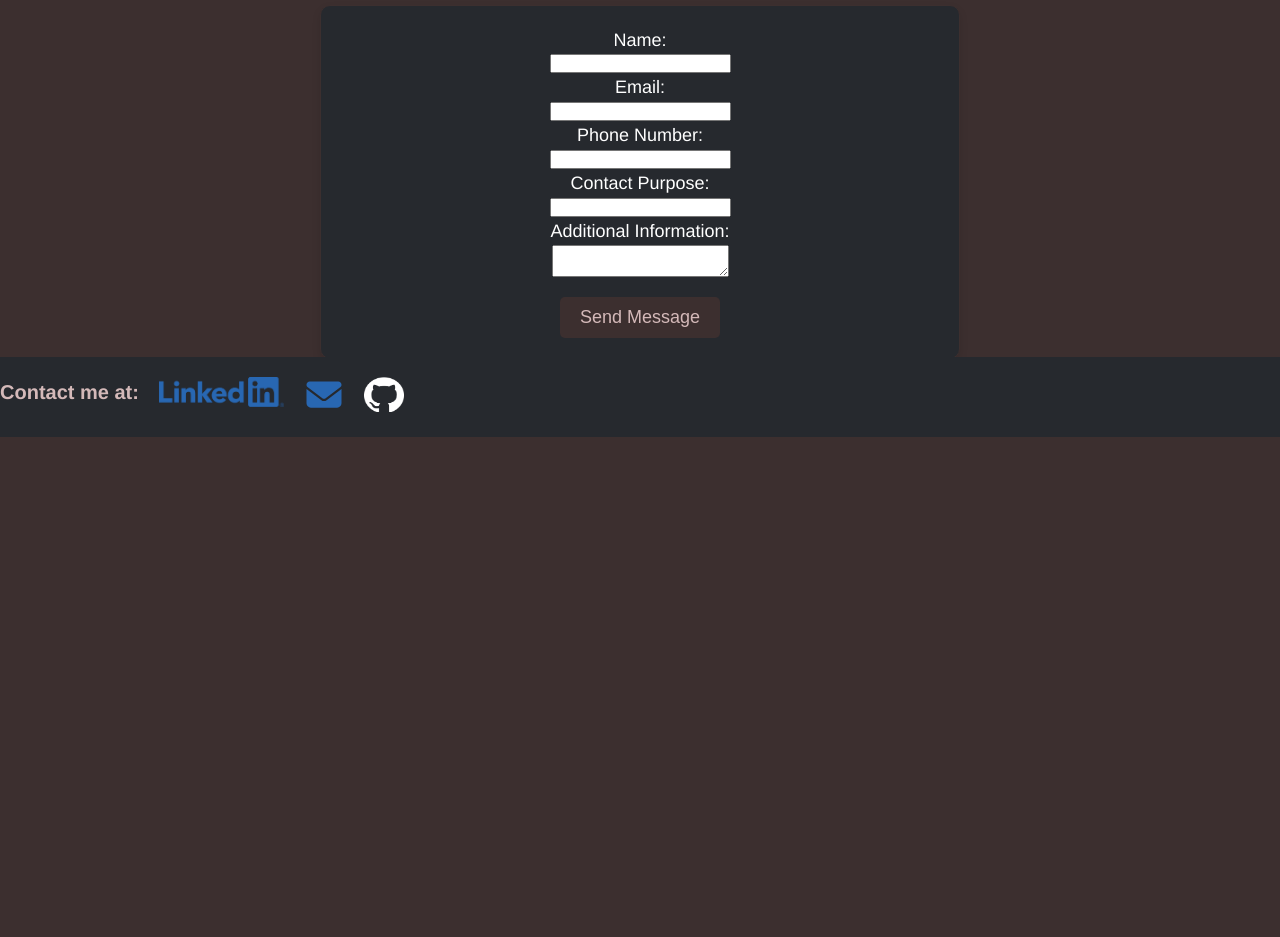
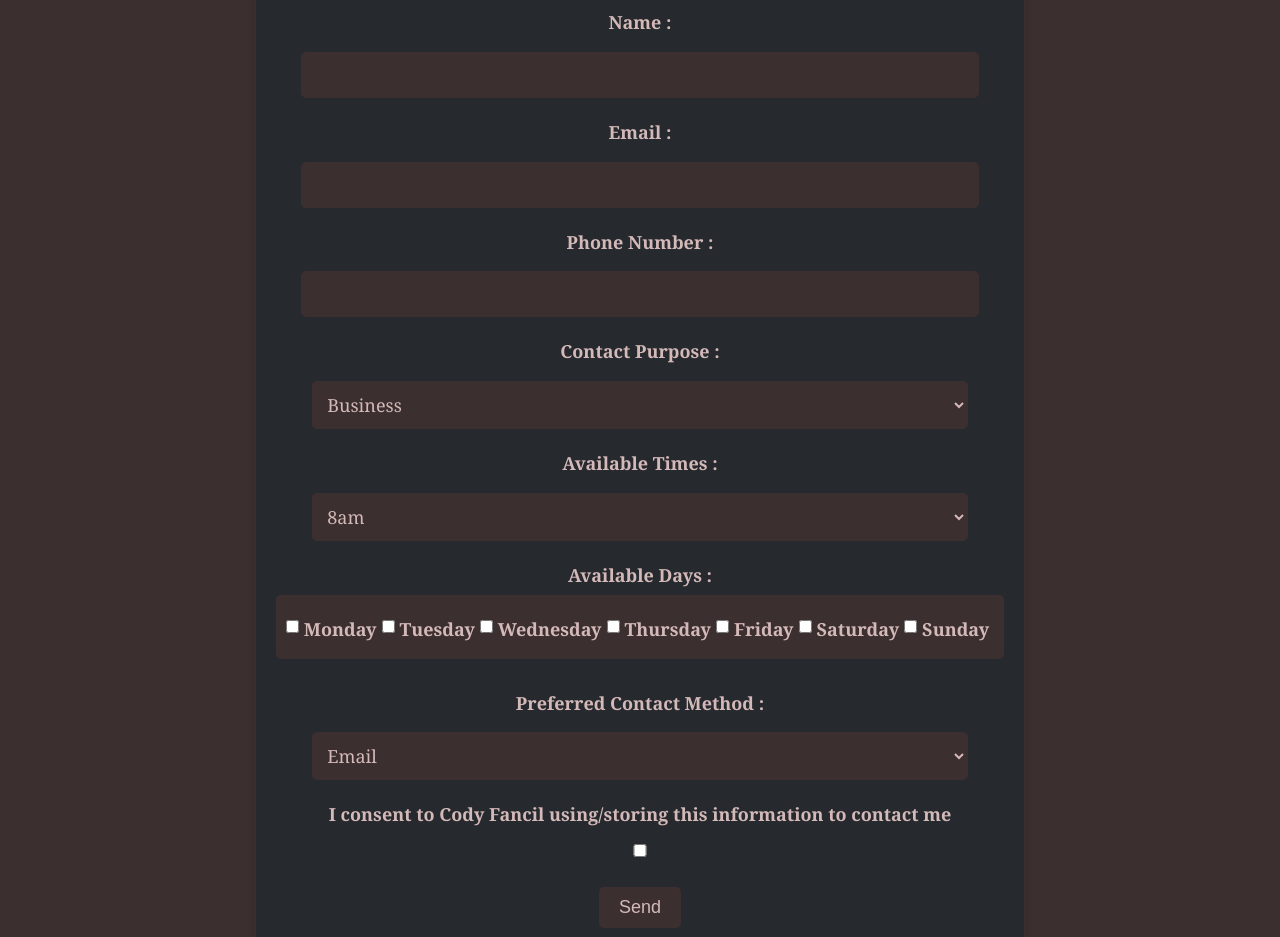
Before and after one commit to Crunchyroll01/Portfolio, a plain HTML site: page contact.html in a window 1280 px wide. Shown: the part 363-1300 px from the top of the page. Before the commit the page ends 822 px from the top, so only its background shows below. Drawn offline with Linux system fonts and the light colour scheme.

Commit message:
large CSS changes with header, footer, headings, etc + home and contact page overhaul

```diff
--- a/contact.html
+++ b/contact.html
@@ -28,29 +28,71 @@ Cody Fancil
             </ul>
         </nav>
     </header>
-
-    <h1 id="contactheading">Contact Me With This Form</h1>
+<div id="innercontent">
+    <h1 id="contactheading">Contact Me</h1>
     <p id="contactparagraph">Sometimes I am unable to answer immediately. <br> Feel free to leave your contact information and I will reach you.<br>
     Include your name, email, phone, intent, and any additional information. <br>Thank you!</p>
 <form>
-    <label for="name">Name:</label>
+    <label for="name">Name :</label>
     <input type="text" id="name" name="name" required>
 
-    <label for="email">Email:</label>
+    <label for="email">Email :</label>
     <input type="email" id="email" name="email" required>
 
-    <label for="phone">Phone Number:</label>
+    <label for="phone">Phone Number :</label>
     <input id="phone" name="phone" required></input>
 
-    <label for="purpose">Contact Purpose:</label>
-    <input id="purpose" name="purpose" required></input>
+    <label for="purpose">Contact Purpose :</label>
+    <select id="purpose" name="purpose" required>
+        <option value="business">Business</option>
+        <option value="personal">Personal</option>
+    </select>
+    <label for="time">Available Times :</label>
+    <select id="time" name="time" required>
+        <option value="8am">8am</option>
+        <option value="9am">9am</option>
+        <option value="10am">10am</option>
+        <option value="11am">11am</option>
+        <option value="12pm">12pm</option>
+        <option value="1pm">1pm</option>
+        <option value="2pm">2pm</option>
+        <option value="3pm">3pm</option>
+        <option value="4pm">4pm</option>
+        <option value="5pm">5pm</option>
+        <option value="6pm">6pm</option>
+    </select>
 
-    <label for="Information">Additional Information:</label>
-    <textarea id="Information" name="Information"></textarea>
+    <label for="day">Available Days :</label>
+    <div id="dayform">
+        <input type="checkbox" id="monday" name="day" value="Monday">
+        <label for="monday">Monday</label>
+        <input type="checkbox" id="tuesday" name="day" value="Tuesday">
+        <label for="tuesday">Tuesday</label>
+        <input type="checkbox" id="wednesday" name="day" value="Wednesday">
+        <label for="wednesday">Wednesday</label>
+        <input type="checkbox" id="thursday" name="day" value="Thursday">
+        <label for="thursday">Thursday</label>
+        <input type="checkbox" id="friday" name="day" value="Friday">
+        <label for="friday">Friday</label>
+        <input type="checkbox" id="saturday" name="day" value="Saturday">
+        <label for="saturday">Saturday</label>
+        <input type="checkbox" id="sunday" name="day" value="Sunday">
+        <label for="sunday">Sunday</label>
+    </div>
 
-    <button type="submit" id="formbutton">Send Message</button>
+    <label for="preferred">Preferred Contact Method :</label>
+    <select id="preferred" name="preferred" required>
+        <option value="email">Email</option>
+        <option value="call">Call</option>
+        <option value="text">Text</option>
+    </select>
+
+    <label for="consent">I consent to Cody Fancil using/storing this information to contact me</label>
+    <input type="checkbox" id="consent" name="consent" required>
+
+    <button type="submit" id="formbutton">Send</button>
 </form>
-
+</div>
     <div id="footersection">
         <footer>
             <p>Contact me at:</p>
@@ -62,5 +104,6 @@ Cody Fancil
                 </ul>
             </nav>
         </footer>
+    </div>
 </body>
 </html>
--- a/website.css
+++ b/website.css
@@ -5,7 +5,10 @@
 header{
     background-color: rgb(38, 41, 46);
     width: 100%;
-    justify-content: left;
+    font-family: Georgia, 'Times New Roman', Times, serif;
+    top: 0;
+    position: fixed;
+    height: 80px;
 }
 header > nav {
     display: flex;
@@ -17,7 +20,6 @@ header > nav > p {
     margin: 0;
     font-size: 24px;
     font-weight: bold;
-    font-family:'Franklin Gothic Medium', 'Arial Narrow', Arial, sans-serif
 }
 header > nav > ul {
     display: flex;
@@ -29,13 +31,22 @@ header > nav > ul {
     font-size: 20px;
 }
 body{
+    display: flex;
+    flex-direction: column;
+    min-height: 100vh;
     background-color: rgb(60,47,47);
     line-height: 1.5;
+    a{
+        color: rgb(40, 103, 178);
+        text-decoration: underline;
+        font-family: Georgia, 'Times New Roman', Times, serif;
+        font-size: 20px;
+    }
     h1{
     text-align: center;
     font-family: Georgia, 'Times New Roman', Times, serif;
     font-size: 40px;
-    margin-top: 5px;
+    padding-top: 20px;
     }
 
     h2{
@@ -45,17 +56,27 @@ body{
         margin-bottom: 20px;
     }
 }
-.tessa-container {
-    display: flex;
-    flex-direction: row;
-    align-items: left;
-    margin: 20px auto;
-    text-align: center;
-}
 body, h1, h2, p,body>footer>p{
     color: rgb(212, 185, 185);
     justify-content: center;
     font-family: Georgia, 'Times New Roman', Times, serif
+}
+footer{
+    width: 100%;
+    background-color:  rgb(38, 41, 46);
+    justify-content: left;
+    position: static;
+    display: flex;
+    flex-direction: row;
+    height: 40px;
+    padding-top: 20px;
+    padding-bottom: 10px;
+    font-family: Georgia, 'Times New Roman', Times, serif;
+    font-size: 20px;
+    color: rgb(212, 185, 185);
+    font-size: 20px;
+    font-weight: bold;
+    margin-top: auto;
 }
 footer>nav>ul{
     display: flex;
@@ -63,25 +84,6 @@ footer>nav>ul{
     gap: 20px;
     margin:0 20px;
     list-style-type: none;
-}
-footer{
-    position: fixed;
-    width: 100%;
-    background-color:  rgb(38, 41, 46);
-    justify-content: left;
-    left: 0%;
-    bottom: 0%;
-    display: flex;
-    flex-direction: row;
-    height: 60px;
-    padding-top: 20px;
-}
-footer>p{
-    margin: 0;
-    font-size: 20px;
-    font-weight: bold;
-    font-family:'Franklin Gothic Medium', 'Arial Narrow', Arial, sans-serif;
-    color: rgb(212, 185, 185);
 }
 #emaillink, #phonelink {
     color: white;
@@ -104,13 +106,6 @@ footer>p{
     height: auto;
     border-radius: 50%;
 }
-#tess1 {
-    display: flex;
-    margin: 0 auto;
-    width: 300px;
-    height: auto;
-    border-radius: 20%;
-}
 form{
     display: flex;
     flex-direction: column;
@@ -118,18 +113,53 @@ form{
     margin: 100px auto;
     margin-top: 40px;
     max-width: 800px;
-    max-height: 800px;
     padding: 20px;
     background-color: rgb(38, 41, 46);
     border-radius: 10px;
     box-shadow: 0 4px 8px rgba(0, 0, 0, 0.1);
     color: white;
-    font-family: 'Franklin Gothic Medium', 'Arial Narrow', Arial, sans-serif;
+    font-family: Georgia, 'Times New Roman', Times, serif;
     font-size: 18px;
     line-height: 1.6;
     border: 1px solid rgb(60,47,47);
     box-sizing: border-box;
-    width: 50%;
+    input,select{
+        width: 90%;
+        padding: 10px;
+        margin: 10px 0;
+        border-radius: 5px;
+        border: 1px solid rgb(60,47,47);
+        background-color: rgb(60,47,47);
+        color: rgb(212, 185, 185);
+        font-size: 18px;
+        font-family: Georgia, 'Times New Roman', Times, serif;
+    }
+    @media (max-width: 600px) {
+        width: 90%;
+        padding: 10px;
+    }
+    label {
+        font-weight: bold;
+        color: rgb(212, 185, 185);
+        margin-top: 5px;
+        font-size: 18px;
+        padding: 5px;
+    }
+}
+#dayform {
+    display: flex;
+    justify-content: center;
+    align-items: center;
+    margin-bottom: 20px;
+    background-color: rgb(60,47,47);
+    color: rgb(212, 185, 185);
+    border: none;
+    font-size: 18px;
+    padding: 10px;
+    cursor: pointer;
+    border-radius: 5px;
+    width: 100%;
+    box-sizing: border-box;
 }
 #contactparagraph {
     text-align: center;
@@ -141,9 +171,7 @@ form{
 #contactheading {
     text-align: center;
     font-family:Georgia, 'Times New Roman', Times, serif;
-    font-size: 35px;
-    padding-top: 50px;
-    margin-top: 60px 0px;
+    font-size: 40px;
 }
 #formbutton {
     background-color: rgb(60,47,47);
@@ -173,3 +201,47 @@ form{
     text-decoration: none;
     font-size: 20px;
 }
+#navlist> li > a:hover {
+    color: rgb(40, 103, 178);
+    text-decoration: underline;
+}
+#innercontent {
+    max-width: 85%;
+    margin: 0 auto;
+    flex: 1 0 auto;
+}
+#homecontent1, #homecontent2 {
+    display: flex;
+    flex-direction: row;
+    align-items: center;
+    justify-content: space-between;
+    width: 100%;
+    box-shadow: 0 4px 8px rgba(0, 0, 0, 0.1);
+    background-color: rgb(212, 185, 185);
+    font-family: Georgia, 'Times New Roman', Times, serif;
+    font-size: 20px;
+    line-height: 1.6;
+    padding: 20px;
+    background-color:  rgb(38, 41, 46);
+    border-radius: 10px;
+    box-sizing: border-box;
+    margin-top: 30px;
+    margin-bottom: 30px;
+    gap: 20px;
+}
+
+#homecontent1 img, #homecontent2 img {
+    width: 50%;
+    height: 700px;
+    border-radius: 10px;
+    flex-shrink: 0;
+}
+
+#homecontent1 p, #homecontent2 p {
+    margin: 0;
+    font-size: 20px;
+    width: 50%;
+}
+#innercontent{
+margin-top: 80px;
+}
```
Also changed, not shown: about.html (+3 -2 lines), goals.html (+3 -2 lines), index.html (+21 -12 lines), projects.html (+3 -2 lines), my-script.js (added). Lines whose indentation alone changed are shown as unchanged.
